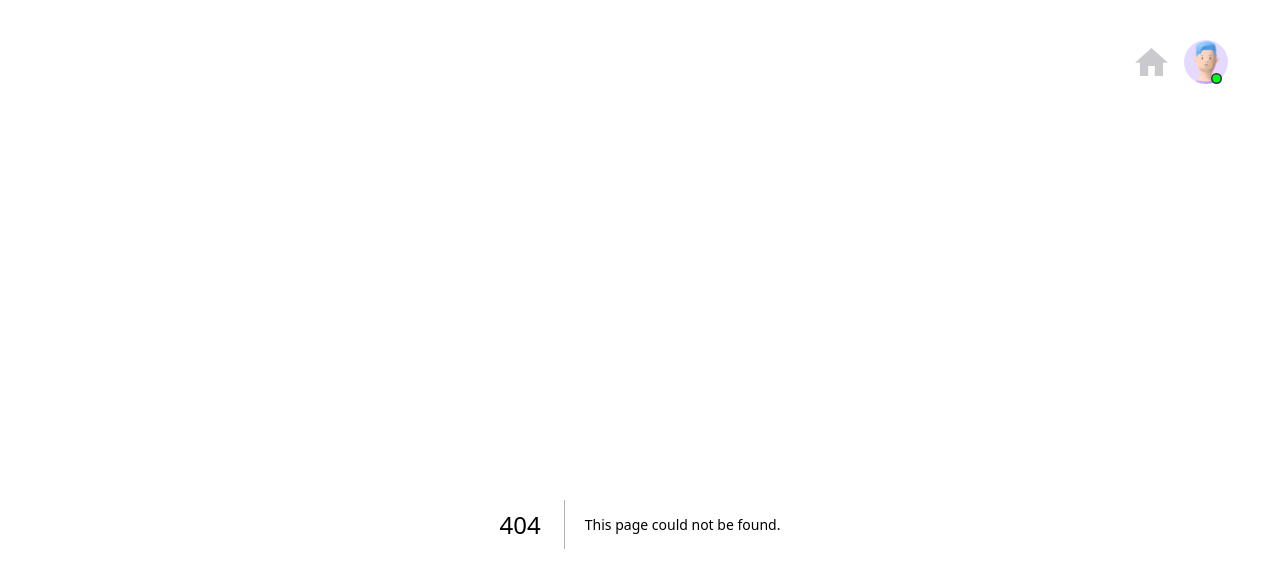
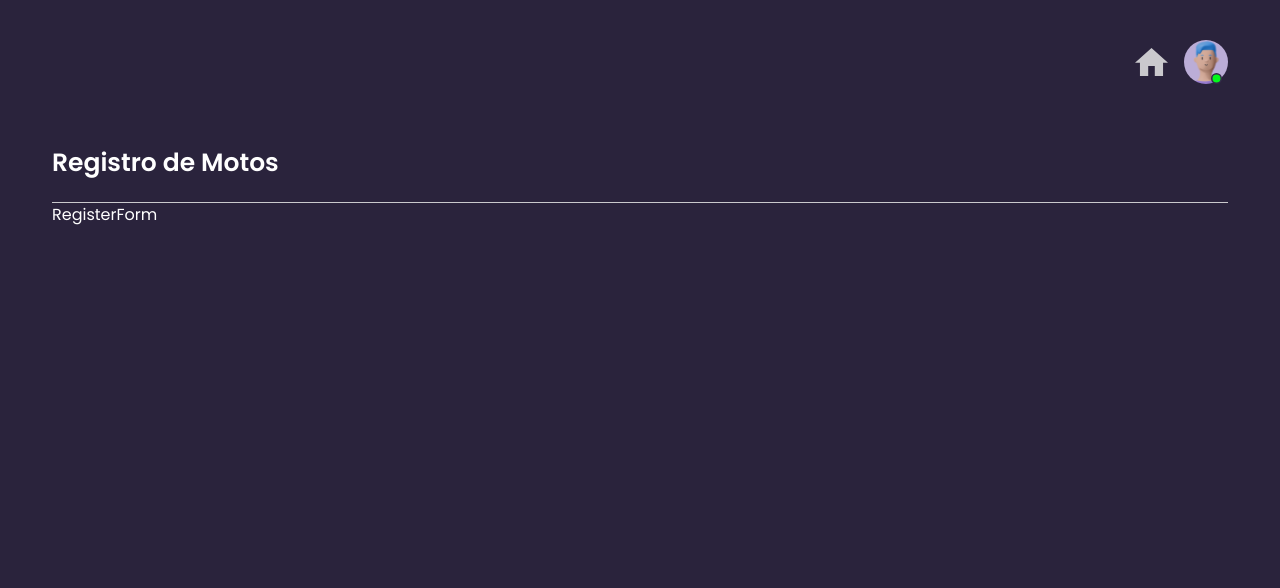
Before and after one commit to DevPBDias/teste-motocaSystems-frontEnd, a Next.js app: page /register in a window 1280 px wide. Before the commit this address had no page. Shown: the top 588 px of the page. Built offline with nearby package versions, Linux system fonts and the light colour scheme.

Commit message:
feat: created new page for register form and added dinamic route to btn

```diff
--- a/src/app/page.tsx
+++ b/src/app/page.tsx
@@ -14,7 +14,12 @@ export default async function Home() {
         <PageTitle title="Tabela de Motos" />
         <section className="flex flex-row gap-4">
           <SearchInput />
-          <Btn text="novo registro" width="w-[142px]" height="h-[34px]" />
+          <Btn
+            route="/register"
+            text="novo registro"
+            width="w-[142px]"
+            height="h-[34px]"
+          />
         </section>
       </section>
       <section>
--- /dev/null
+++ b/src/app/register/page.tsx
@@ -0,0 +1,15 @@
+import PageTitle from "@/components/PageTitle";
+import RegisterForm from "@/components/RegisterForm";
+
+const Register = () => {
+  return (
+    <main>
+      <div className="flex flex-row gap-4 py-5 w-full justify-between border-b-[1px] border-[--text-white]">
+        <PageTitle title="Registro de Motos" />
+      </div>
+      <RegisterForm />
+    </main>
+  );
+};
+
+export default Register;
--- a/src/components/Btn.tsx
+++ b/src/components/Btn.tsx
@@ -3,10 +3,10 @@ import Link from "next/link";
 import plusIcon from "../../public/icons/plus.svg";
 import { BtnProps } from "@/interfaces";
 
-const Btn = ({ text, width, height }: BtnProps) => {
+const Btn = ({ text, width, height, route }: BtnProps) => {
   return (
     <Link
-      href="/register"
+      href={route}
       className={`${width} ${height} bg-[--btn-bg] flex flex-row items-center justify-center gap-2 rounded-[5px]`}
     >
       <Image src={plusIcon} alt="plus icon" />
--- /dev/null
+++ b/src/components/RegisterForm.tsx
@@ -0,0 +1,5 @@
+const RegisterForm = () => {
+  return <form>RegisterForm</form>;
+};
+
+export default RegisterForm;
--- /dev/null
+++ b/src/components/SubTitlePage.tsx
@@ -0,0 +1,5 @@
+const SubTitlePage = () => {
+  return <div>SubTitlePage</div>;
+};
+
+export default SubTitlePage;
--- a/src/interfaces/index.ts
+++ b/src/interfaces/index.ts
@@ -14,4 +14,5 @@ export interface BtnProps {
   text: string;
   width: string;
   height: string;
+  route: string;
 }
```
